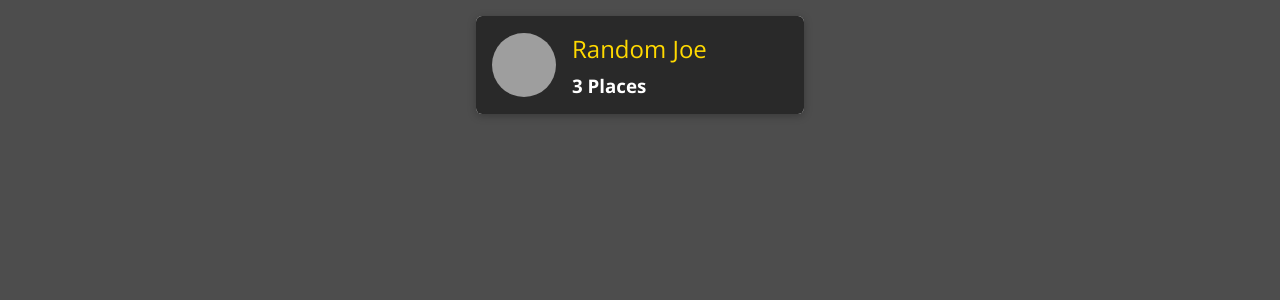
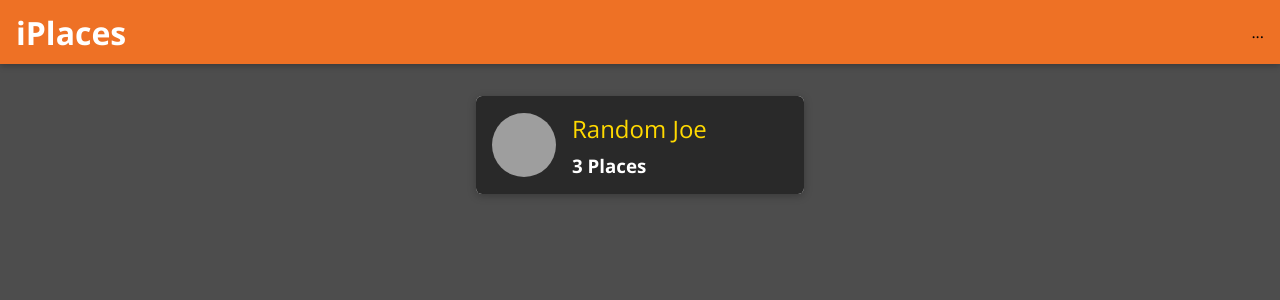
Before and after one commit to cdsalty/newMERN-Places, a React (Create React App) app in the folder Places/react-places-frontend/: page / in a window 1280 px wide. Shown: the top 300 px of the page. Built offline with nearby package versions, Linux system fonts and the light colour scheme; grey boxes are pictures that could not be loaded.

Commit message:
main display for navbar set; no links

```diff
--- a/Places/react-places-frontend/src/App.js
+++ b/Places/react-places-frontend/src/App.js
@@ -2,10 +2,13 @@ import React from 'react';
 import {BrowserRouter as Router, Route, Redirect, Switch} from 'react-router-dom';
 import Users from './user/pages/Users';
 import NewPlace from './places/pages/NewPlace';
+import MainNavigation from './shared/components/Navigation/MainNavigation';
 
 const App = () => {
   return (
     <Router>
+      <MainNavigation />
+      <main className="this-creates-seperation-from-the-NavigationBar">
         <Switch>
           <Route path="/" exact>
             <Users />
@@ -15,6 +18,7 @@ const App = () => {
           </Route>
           <Redirect to="/" />
         </Switch>
+      </main>
     </Router>
   );
 };
@@ -50,4 +54,16 @@ _______------------________--------------_______------------________------------
 
 
 The main goal of <Users /> is to render a list of users along with how may places they've been too.
+
+_______------------________--------------_______------------________-------------_______------------________
+
+- make sure to place MainNavigation above the pages which is right above the Switch statement
+
+
+_______------------________--------------_______------------________-------------_______------------________
+
+
+
+
+_______------------________--------------_______------------________-------------_______------------________
 */
--- a/Places/react-places-frontend/src/shared/components/Navigation/MainHeader.css
+++ b/Places/react-places-frontend/src/shared/components/Navigation/MainHeader.css
@@ -0,0 +1,23 @@
+.main-header {
+  width: 100%;
+  height: 4rem;
+  display: flex;
+  align-items: center;
+  position: fixed;
+  top: 0;
+  left: 0;
+  background: #ee7125; /*hd*/
+  box-shadow: 0 2px 6px rgba(0, 0, 0, 0.26);
+  padding: 0 1rem;
+  z-index: 5;
+}
+
+main {
+  margin-top: 5rem;
+}
+
+@media (min-width: 768px) {
+  .main-header {
+    justify-content: space-between;
+  }
+}
--- a/Places/react-places-frontend/src/shared/components/Navigation/MainHeader.js
+++ b/Places/react-places-frontend/src/shared/components/Navigation/MainHeader.js
@@ -0,0 +1,19 @@
+import React from 'react';
+
+import './MainHeader.css';
+
+const MainHeader = (props) => {
+  return <header className="main-header">{props.children}</header>;
+};
+
+export default MainHeader;
+
+/*
+- props.children will always refer to what's passed between the opening and closing tabs of a component
+  - The <MainHeader> component will be used inside MainNavigation.
+  - in MainNavigation, anything called between <MainHeader>this Will be Referenced
+    inside mainNavigation</MainHeader> and will refer to what's inside props.children.
+
+
+
+*/
--- a/Places/react-places-frontend/src/shared/components/Navigation/MainNavigation.css
+++ b/Places/react-places-frontend/src/shared/components/Navigation/MainNavigation.css
@@ -0,0 +1,45 @@
+.main-navigation__menu-btn {
+  width: 3rem;
+  height: 3rem;
+  background: transparent;
+  border: none;
+  display: flex;
+  flex-direction: column;
+  justify-content: space-around;
+  margin-right: 2rem;
+  cursor: pointer;
+}
+
+.main-navigation__menu-btn span {
+  display: block;
+  width: 3rem;
+  height: 2.5px;
+  background: white;
+}
+
+.main-navigation__title {
+  color: white;
+}
+
+.main-navigation__title a {
+  text-decoration: none;
+  color: white;
+}
+
+.main-navigation__header-nav {
+  display: none;
+}
+
+.main-navigation__drawer-nav {
+  height: 100%;
+}
+
+@media (min-width: 768px) {
+  .main-navigation__menu-btn {
+    display: none;
+  }
+
+  .main-navigation__header-nav {
+    display: block;
+  }
+}
--- a/Places/react-places-frontend/src/shared/components/Navigation/MainNavigation.js
+++ b/Places/react-places-frontend/src/shared/components/Navigation/MainNavigation.js
@@ -0,0 +1,35 @@
+import React from 'react';
+import {Link} from 'react-router-dom'; // in order for the header to have links
+
+import MainHeader from './MainHeader';
+import './MainNavigation.css';
+
+const MainNavigation = (props) => {
+  return (
+    <MainHeader>
+      <button className="main-navigation__menu-btn">
+        <span />
+        <span />
+        <span />
+      </button>
+      <h1 className="main-navigation__title">
+        <Link to="/">iPlaces</Link>
+      </h1>
+
+      <nav>...</nav>
+    </MainHeader>
+  );
+};
+
+export default MainNavigation;
+
+/*
+- inside MainHeader, represents whatever is inside props.children
+- the three <span> tags will make up the hamburger menu
+
+- In order to make the Header CLICKABLE, must import { Link } from 'react-router-dom';
+
+- <Link to = '/'> will direct back to the home page which is what the intended purpose is if you click on
+  the title. DON'T YOU ANCHOR tags
+  - make it habit: <Link to = '/'>DEFINE YOUrplaces</Link>
+*/
--- a/Places/react-places-frontend/src/user/components/UserItem.css
+++ b/Places/react-places-frontend/src/user/components/UserItem.css
@@ -17,7 +17,7 @@
 
 .user-item a:hover,
 .user-item a:active {
-  background: #ffd900;
+  background: #ee7125;
 }
 
 .user-item__content {
--- a/Places/react-places-frontend/src/user/components/UsersList.js
+++ b/Places/react-places-frontend/src/user/components/UsersList.js
@@ -1,6 +1,7 @@
 import React from 'react';
 
 import UserItem from './UserItem';
+import Card from '../../shared/components/UIElements/Card';
 import './UsersList.css';
 
 const UsersList = (props) => {
@@ -8,7 +9,9 @@ const UsersList = (props) => {
   if (props.items.length === 0) {
     return (
       <div className="center">
-        <h2>No users found.</h2>
+        <Card>
+          <h2>No users found.</h2>
+        </Card>
       </div>
     );
   }
```
Also changed, not shown: Places/react-places-frontend/src/shared/components/Navigation/NavLink.css (+76 -0 lines). Lines whose indentation alone changed are shown as unchanged.
